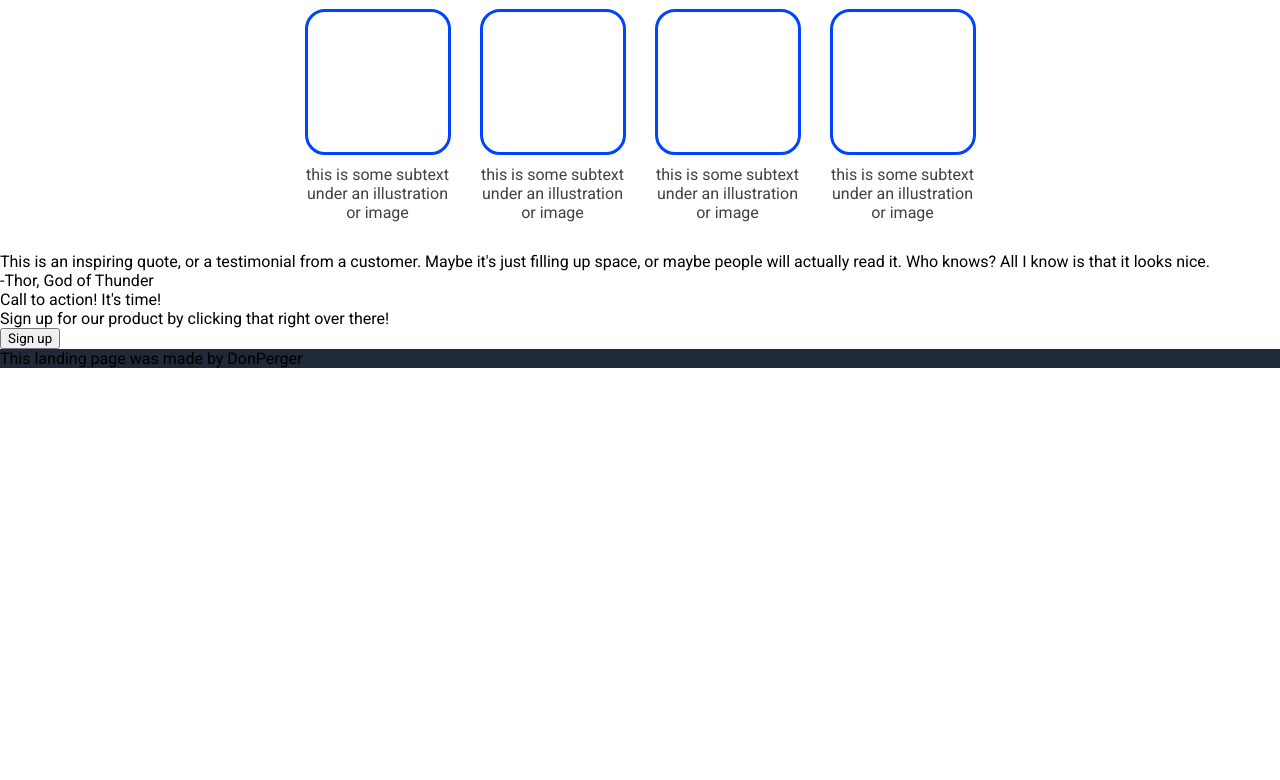
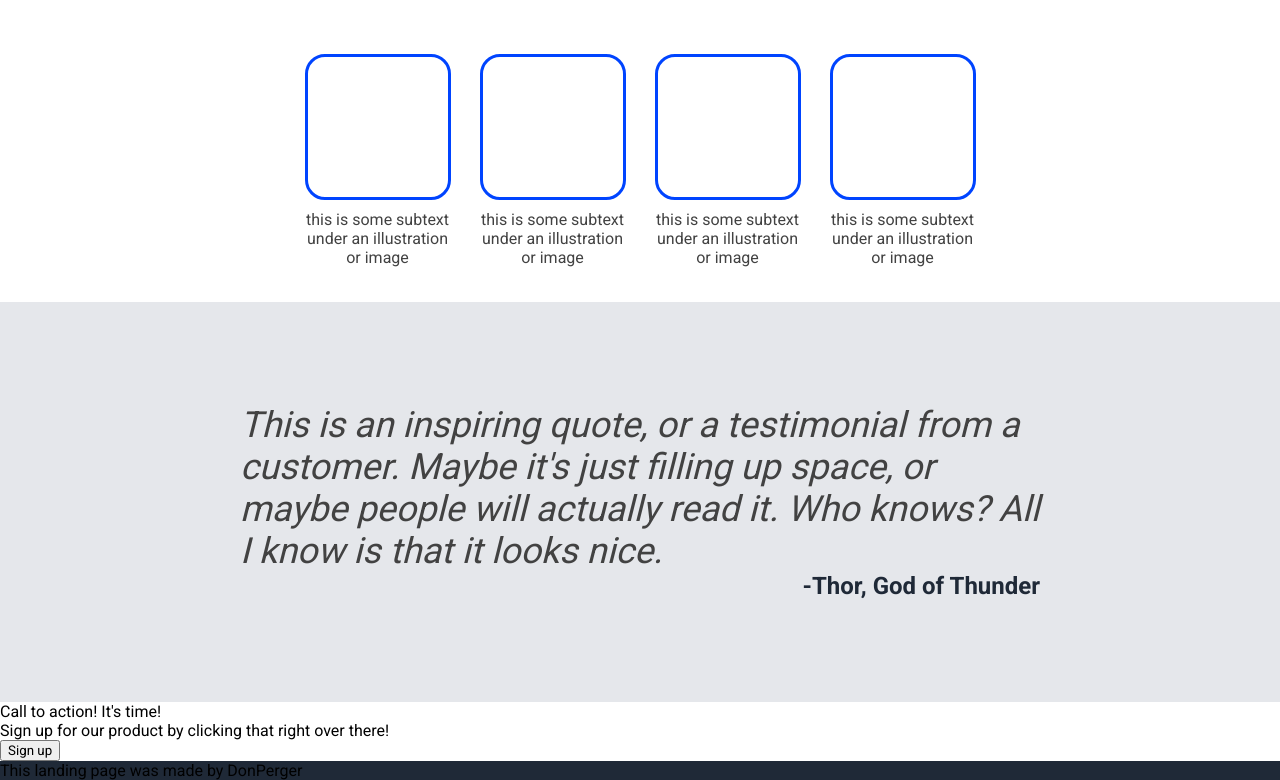
Before and after one commit to donperger/odin-landing-page, a plain HTML site: page index.html in a window 1280 px wide. Shown: the part 551-1331 px from the top of the page. Before the commit the page ends 919 px from the top, so only its background shows below. Drawn offline with Linux system fonts and the light colour scheme.

Commit message:
Style quote in styles.css.

```diff
--- a/styles.css
+++ b/styles.css
@@ -98,7 +98,7 @@ a {
 /* info container */
 
 .info-container {
-    height: 350px;
+    height: 400px;
     display: flex;
     justify-content: center;
     align-items: center;
@@ -108,6 +108,7 @@ a {
 
 .info-title {
     width: 100vw;
+    margin-top: 30px;
     text-align: center;
     font-size: 36px;
     font-weight: 900;
@@ -138,3 +139,31 @@ a {
 }
 
 /* info container */
+
+/* quote */
+
+.quote-container {
+    height: 400px;
+    background-color: #e5e7eb;
+    display: flex;
+    flex-direction: column;
+    justify-content: center;
+    align-items: center;
+}
+
+.quote {
+    color: #424242;
+    font-size: 36px;
+    font-weight: lighter;
+    font-style: italic;
+    width: 800px;
+}
+
+.source {
+    width: 800px;
+    color: #1f2937;
+    font-size: 24px;
+    font-weight: bolder;
+    display: flex;
+    flex-direction: row-reverse;
+}
```
